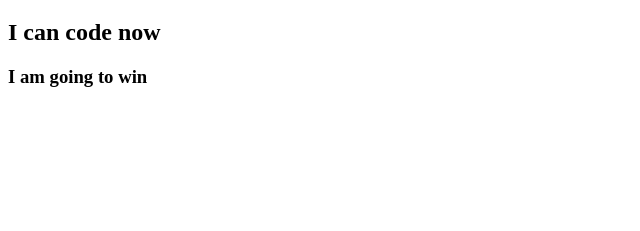
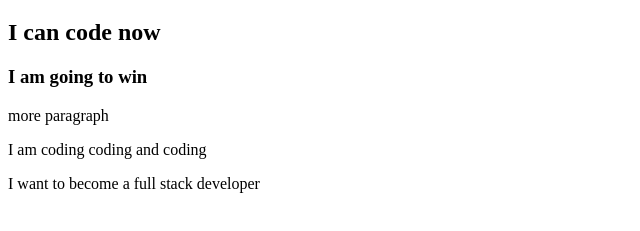
Before and after one commit to asifalam515/my-second-repo, a plain HTML site: page index.html in a window 1280 px wide. Shown: the part 61-292 px from the top of the page, without its empty margins (0-640 px from the left). Drawn offline with Linux system fonts and the light colour scheme.

```diff
--- a/index.html
+++ b/index.html
@@ -10,5 +10,8 @@
   <h1>I can push to git hub</h1>
 <h2>I can code now</h2>
 <h3>I am going to win</h3>
+<p>more paragraph</p>
+<p>I am coding coding and coding</p>
+<p>I want to become a full stack developer</p>
 </body>
 </html>
```
